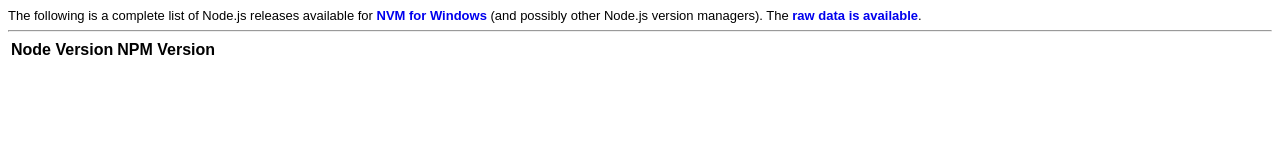
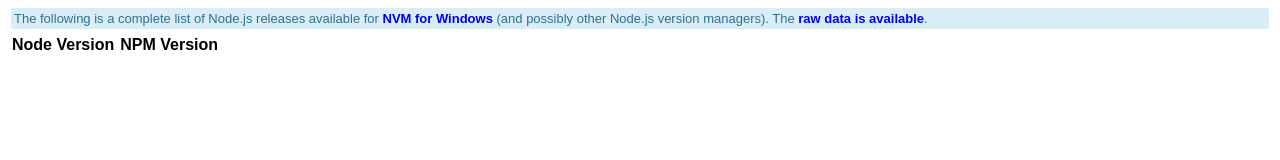
Before and after one commit to coreybutler/nodedistro, a plain HTML site: page index.html in a window 1280 px wide. Drawn offline with Linux system fonts and the light colour scheme; no server answers.

Commit message:
Update index.html

```diff
--- a/index.html
+++ b/index.html
@@ -19,21 +19,24 @@
         text-decoration: none;
         font-weight: bold;
       }
-      table > tr > th{
+      table > tr > th {
         background-color: #232323;
         color: #efefef;
       }
 
-      table > tr > th,
-      table > tr > td {
-        border: 1px solid #ccc;
+      td, th {
+        padding: 2px;
+      }
+      table > tr {
+        border-bottom: 1px solid #ccc;
       }
     </style>
   </head>
   <body>
+    <p>
     The following is a complete list of Node.js releases available for <a href="http://github.com/coreybutler/nvm-windows" target="_blank">NVM for Windows</a>
     (and possibly other Node.js version managers). The <a href="https://raw.githubusercontent.com/coreybutler/nodedistro/master/nodeversions.json">raw data is available</a>.
-    <hr>
+    </p>
     <table id="versions">
       <tr><th>Node Version</th><th>NPM Version</th></tr>
     </table>
```
